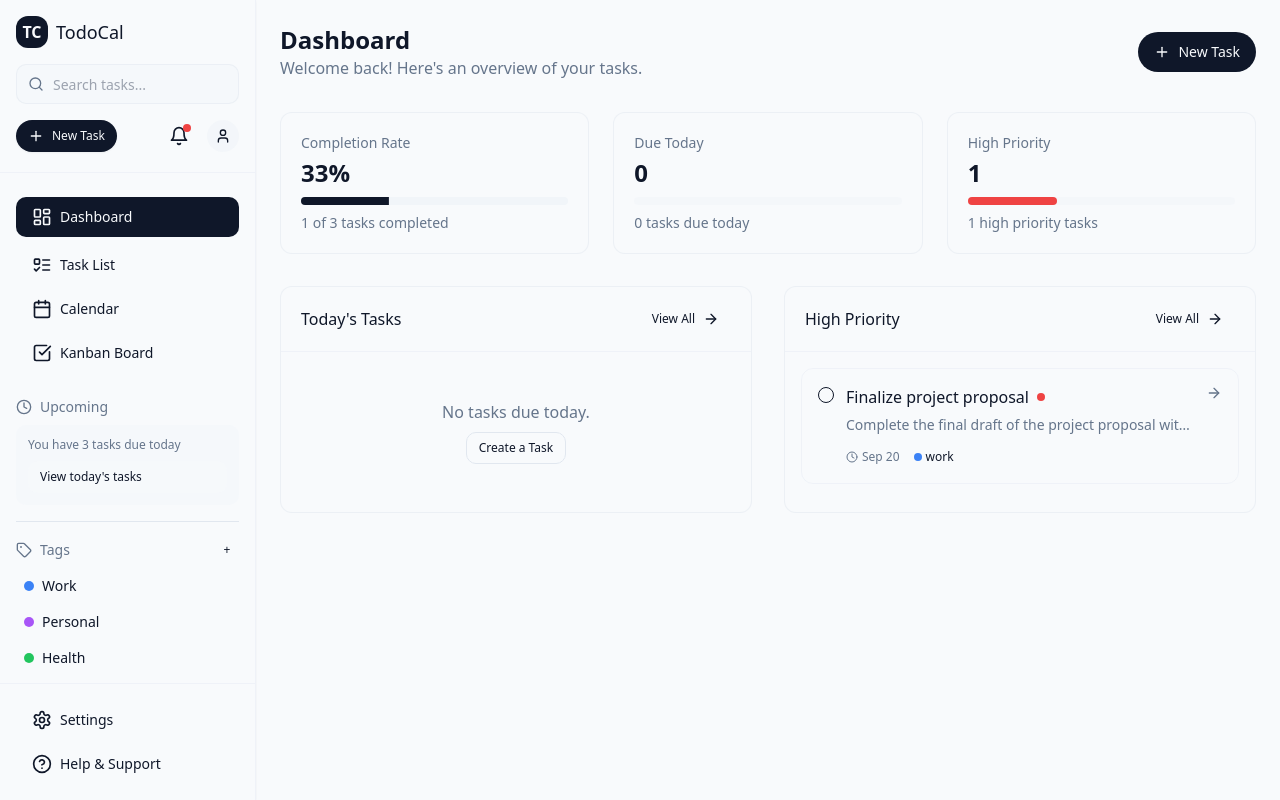
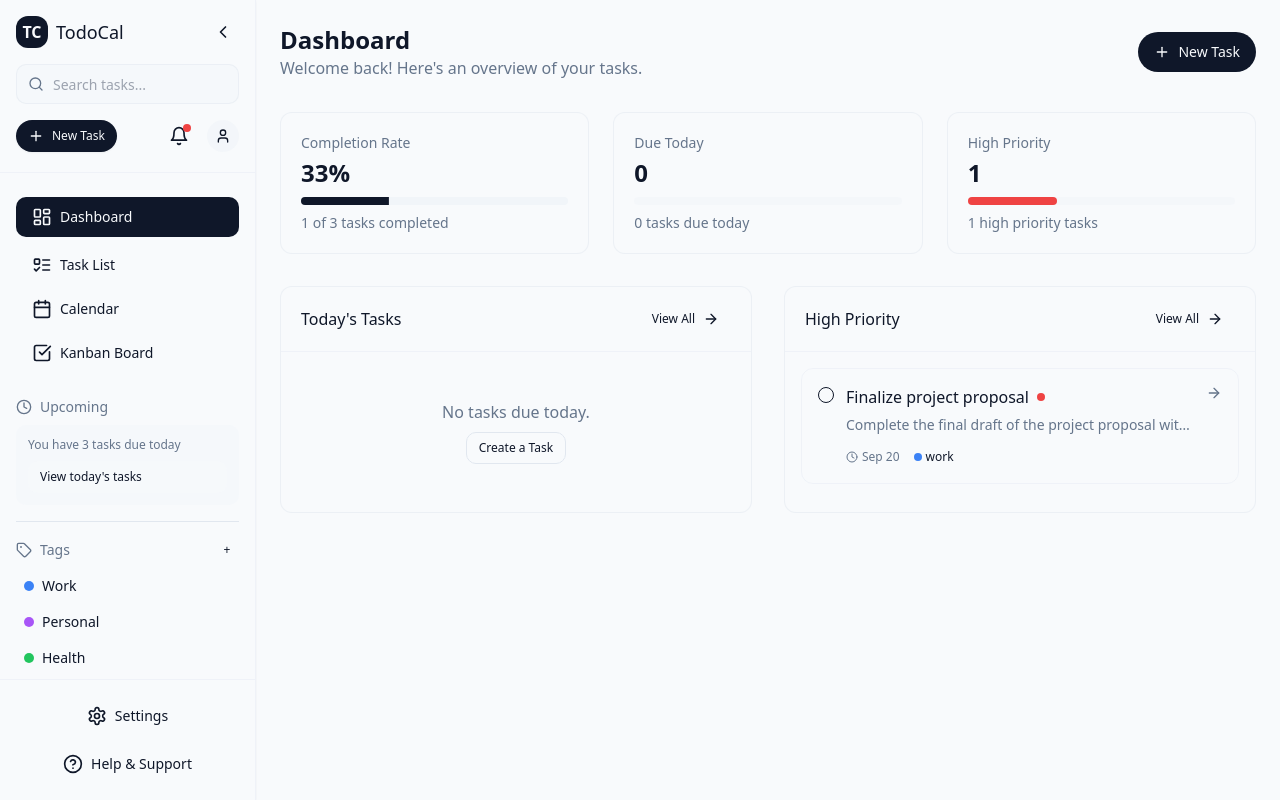
Before and after one commit to dpbhatt02/todos-cal-5e0062bc, a React (Vite) app: page / in a window 1280 px wide. Built offline with nearby package versions, Linux system fonts and the light colour scheme.

Commit message:
Add sidebar toggle icon
Adds an icon to toggle the sidebar open/close state.

```diff
--- a/src/components/layout/Layout.tsx
+++ b/src/components/layout/Layout.tsx
@@ -30,11 +30,12 @@ const Layout = ({ children }: LayoutProps) => {
       <div className="flex flex-1">
         <Sidebar
           isSidebarOpen={isSidebarOpen}
+          toggleSidebar={toggleSidebar}
           toggleCreateModal={toggleCreateModal}
         />
         <main
           className={`flex-1 transition-all duration-300 ease-in-out p-4 md:p-6
-            ${isSidebarOpen ? 'md:ml-64' : ''}`}
+            ${isSidebarOpen ? 'md:ml-64' : 'md:ml-20'}`}
         >
           {children}
         </main>
--- a/src/components/layout/Sidebar.tsx
+++ b/src/components/layout/Sidebar.tsx
@@ -14,7 +14,8 @@ import {
   Plus,
   Bell,
   User,
-  X
+  ChevronLeft,
+  ChevronRight
 } from 'lucide-react';
 import { cn } from '@/lib/utils';
 import { ButtonCustom } from '@/components/ui/button-custom';
@@ -22,10 +23,11 @@ import { Separator } from '@/components/ui/separator';
 
 interface SidebarProps {
   isSidebarOpen: boolean;
+  toggleSidebar: () => void;
   toggleCreateModal: () => void;
 }
 
-const Sidebar = ({ isSidebarOpen, toggleCreateModal }: SidebarProps) => {
+const Sidebar = ({ isSidebarOpen, toggleSidebar, toggleCreateModal }: SidebarProps) => {
   const navigate = useNavigate();
   const location = useLocation();
   const [activeTag, setActiveTag] = useState<string | null>(null);
@@ -48,28 +50,40 @@ const Sidebar = ({ isSidebarOpen, toggleCreateModal }: SidebarProps) => {
   return (
     <aside
       className={cn(
-        "fixed top-0 left-0 z-30 h-screen w-64 border-r border-border/40 bg-sidebar shadow-sm transition-all duration-300 ease-in-out",
-        isSidebarOpen ? "translate-x-0" : "-translate-x-full md:translate-x-0 md:w-64"
+        "fixed top-0 left-0 z-30 h-screen border-r border-border/40 bg-sidebar shadow-sm transition-all duration-300 ease-in-out",
+        isSidebarOpen ? "w-64" : "w-20"
       )}
     >
       <div className="flex h-full flex-col overflow-hidden">
         {/* Header Elements moved to top of sidebar */}
         <div className="p-4 border-b border-border/40">
+          <div className="flex items-center justify-between mb-4">
             <div
-            className="flex items-center gap-2 cursor-pointer mb-4"
+              className={cn(
+                "flex items-center gap-2 cursor-pointer",
+                !isSidebarOpen && "justify-center"
+              )}
               onClick={() => navigate('/')}
             >
               <div className="w-8 h-8 rounded-lg bg-primary flex items-center justify-center text-primary-foreground font-semibold">
                 TC
               </div>
-            <span className="text-lg font-medium">TodoCal</span>
+              {isSidebarOpen && <span className="text-lg font-medium">TodoCal</span>}
+            </div>
+
+            <ButtonCustom
+              variant="ghost"
+              size="icon"
+              className="h-8 w-8 rounded-full hover:bg-muted"
+              onClick={toggleSidebar}
+              icon={isSidebarOpen ? <ChevronLeft className="h-5 w-5" /> : <ChevronRight className="h-5 w-5" />}
+              aria-label={isSidebarOpen ? "Collapse sidebar" : "Expand sidebar"}
+            />
           </div>
 
           {/* Search Bar */}
-          <div className={cn(
-            "w-full transition-all duration-300 ease-in-out mb-3",
-            isSearchOpen ? "opacity-100" : "opacity-100"
-          )}>
+          {isSidebarOpen && (
+            <div className="w-full transition-all duration-300 ease-in-out mb-3">
               <div className="relative w-full">
                 <Search className="absolute left-3 top-1/2 transform -translate-y-1/2 h-4 w-4 text-muted-foreground" />
                 <input
@@ -79,19 +93,27 @@ const Sidebar = ({ isSidebarOpen, toggleCreateModal }: SidebarProps) => {
                 />
               </div>
             </div>
+          )}
 
           {/* Action Buttons */}
-          <div className="flex items-center justify-between">
+          <div className={cn(
+            "flex items-center",
+            isSidebarOpen ? "justify-between" : "justify-center flex-col gap-3"
+          )}>
             <ButtonCustom
               variant="primary"
               size="sm"
-              className="rounded-full shadow-sm"
+              className={cn(
+                "rounded-full shadow-sm",
+                !isSidebarOpen && "w-10 h-10 p-0"
+              )}
               icon={<Plus className="h-4 w-4" />}
               onClick={toggleCreateModal}
             >
-              <span>New Task</span>
+              {isSidebarOpen && <span>New Task</span>}
             </ButtonCustom>
 
+            {isSidebarOpen ? (
               <div className="flex items-center gap-2">
                 <ButtonCustom
                   variant="ghost"
@@ -110,10 +132,33 @@ const Sidebar = ({ isSidebarOpen, toggleCreateModal }: SidebarProps) => {
                   <User className="h-4 w-4" />
                 </button>
               </div>
+            ) : (
+              <>
+                <ButtonCustom
+                  variant="ghost"
+                  size="icon"
+                  className="relative w-10 h-10"
+                  aria-label="Notifications"
+                  icon={
+                    <>
+                      <Bell className="h-5 w-5" />
+                      <span className="absolute top-2 right-2 w-2 h-2 bg-priority-high rounded-full" />
+                    </>
+                  }
+                />
+
+                <button className="w-10 h-10 rounded-full bg-muted/80 flex items-center justify-center hover:bg-muted transition-colors duration-200">
+                  <User className="h-5 w-5" />
+                </button>
+              </>
+            )}
           </div>
         </div>
 
-        <div className="flex-1 overflow-y-auto p-4 subtle-scroll">
+        <div className={cn(
+          "flex-1 overflow-y-auto subtle-scroll",
+          isSidebarOpen ? "p-4" : "p-2"
+        )}>
           <nav className="space-y-1 mt-2">
             {mainNavItems.map((item) => (
               <ButtonCustom
@@ -123,16 +168,19 @@ const Sidebar = ({ isSidebarOpen, toggleCreateModal }: SidebarProps) => {
                   "w-full justify-start text-left mb-1",
                   location.pathname === item.path
                     ? "bg-sidebar-primary text-sidebar-primary-foreground"
-                    : "text-sidebar-foreground"
+                    : "text-sidebar-foreground",
+                  !isSidebarOpen && "justify-center p-2"
                 )}
                 onClick={() => navigate(item.path)}
                 icon={<item.icon className="h-5 w-5" />}
               >
-                <span>{item.label}</span>
+                {isSidebarOpen && <span>{item.label}</span>}
               </ButtonCustom>
             ))}
           </nav>
 
+          {isSidebarOpen && (
+            <>
               <div className="mt-6">
                 <div className="flex items-center mb-2">
                   <Clock className="h-4 w-4 mr-2 text-muted-foreground" />
@@ -186,25 +234,33 @@ const Sidebar = ({ isSidebarOpen, toggleCreateModal }: SidebarProps) => {
                   ))}
                 </div>
               </div>
+            </>
+          )}
         </div>
 
         <div className="border-t border-border/40 p-4">
           <div className="space-y-1">
             <ButtonCustom
               variant="ghost"
-              className="w-full justify-start text-left"
+              className={cn(
+                "w-full text-left mb-1",
+                !isSidebarOpen && "justify-center p-2"
+              )}
               onClick={() => navigate('/settings')}
               icon={<Settings className="h-5 w-5" />}
             >
-              <span>Settings</span>
+              {isSidebarOpen && <span>Settings</span>}
             </ButtonCustom>
             <ButtonCustom
               variant="ghost"
-              className="w-full justify-start text-left"
+              className={cn(
+                "w-full text-left",
+                !isSidebarOpen && "justify-center p-2"
+              )}
               onClick={() => navigate('/help')}
               icon={<HelpCircle className="h-5 w-5" />}
             >
-              <span>Help & Support</span>
+              {isSidebarOpen && <span>Help & Support</span>}
             </ButtonCustom>
           </div>
         </div>
```
Lines whose indentation alone changed are shown as unchanged.
